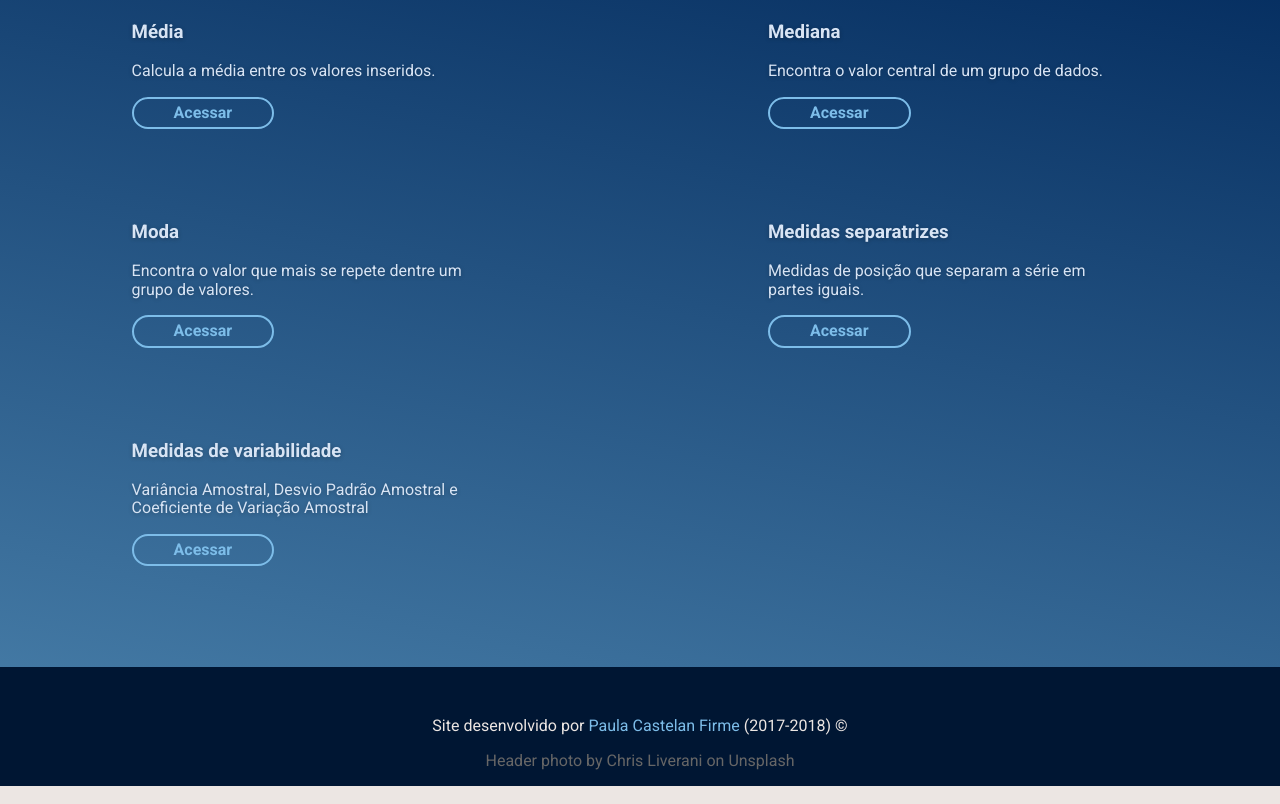
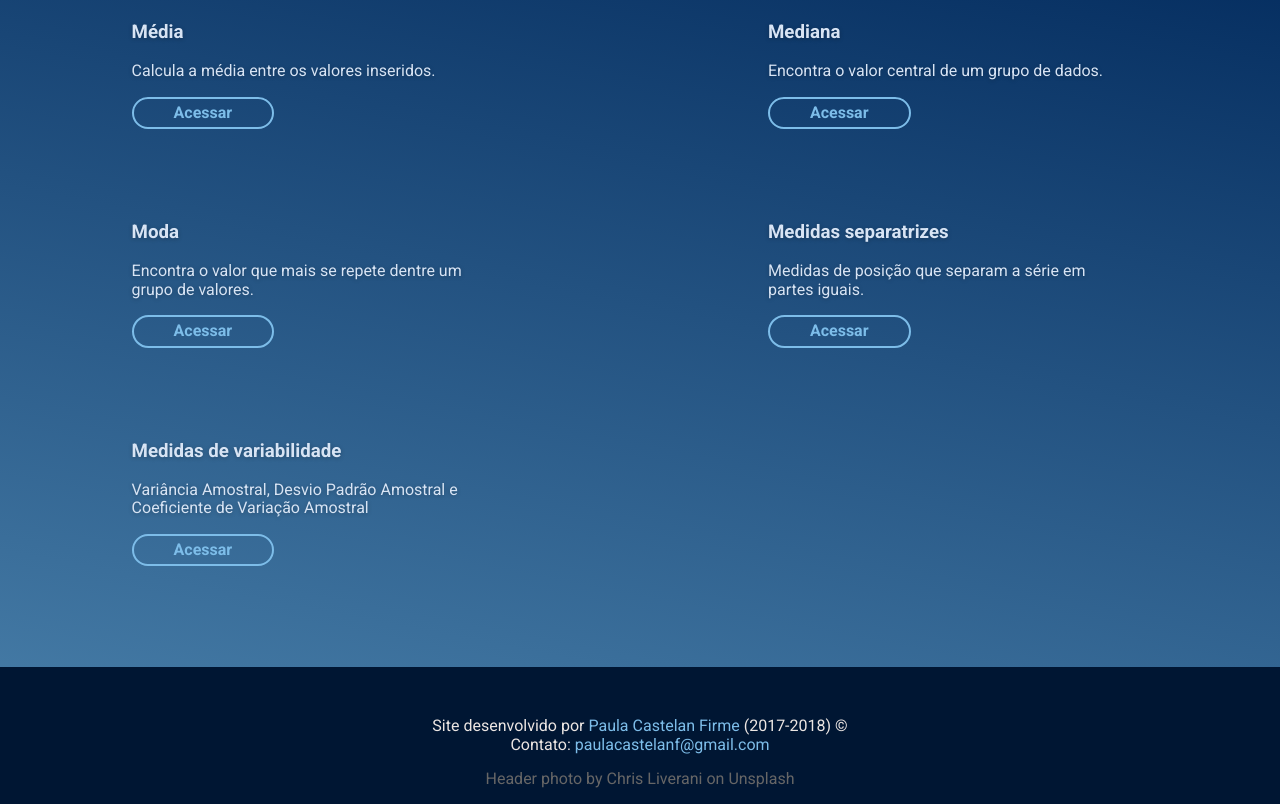
Before and after one commit to pcastelan/florence, a plain HTML site: page index.html in a window 1280 px wide. Shown: the part 664-1468 px from the top of the page. Drawn offline with nearby package versions, Linux system fonts and the light colour scheme.

Commit message:
adição do email para contato no rodapé

```diff
--- a/index.html
+++ b/index.html
@@ -206,7 +206,8 @@
       </div>
     </div>
     <div class="footer">
-      <p class="creditos">Site desenvolvido por <a href="https://pcastelan.github.io/">Paula Castelan Firme</a> (2017-2018) ©</p>
+      <p class="creditos">Site desenvolvido por <a href="https://pcastelan.github.io/">Paula Castelan Firme</a> (2017-2018) © <br>
+        Contato: <a href="mailto:">paulacastelanf@gmail.com</a></p>
       <p>Header photo by Chris Liverani on Unsplash</p>
     </div>
 
```
Also changed, not shown: ajax/rodape.html (+3 -1 lines).
